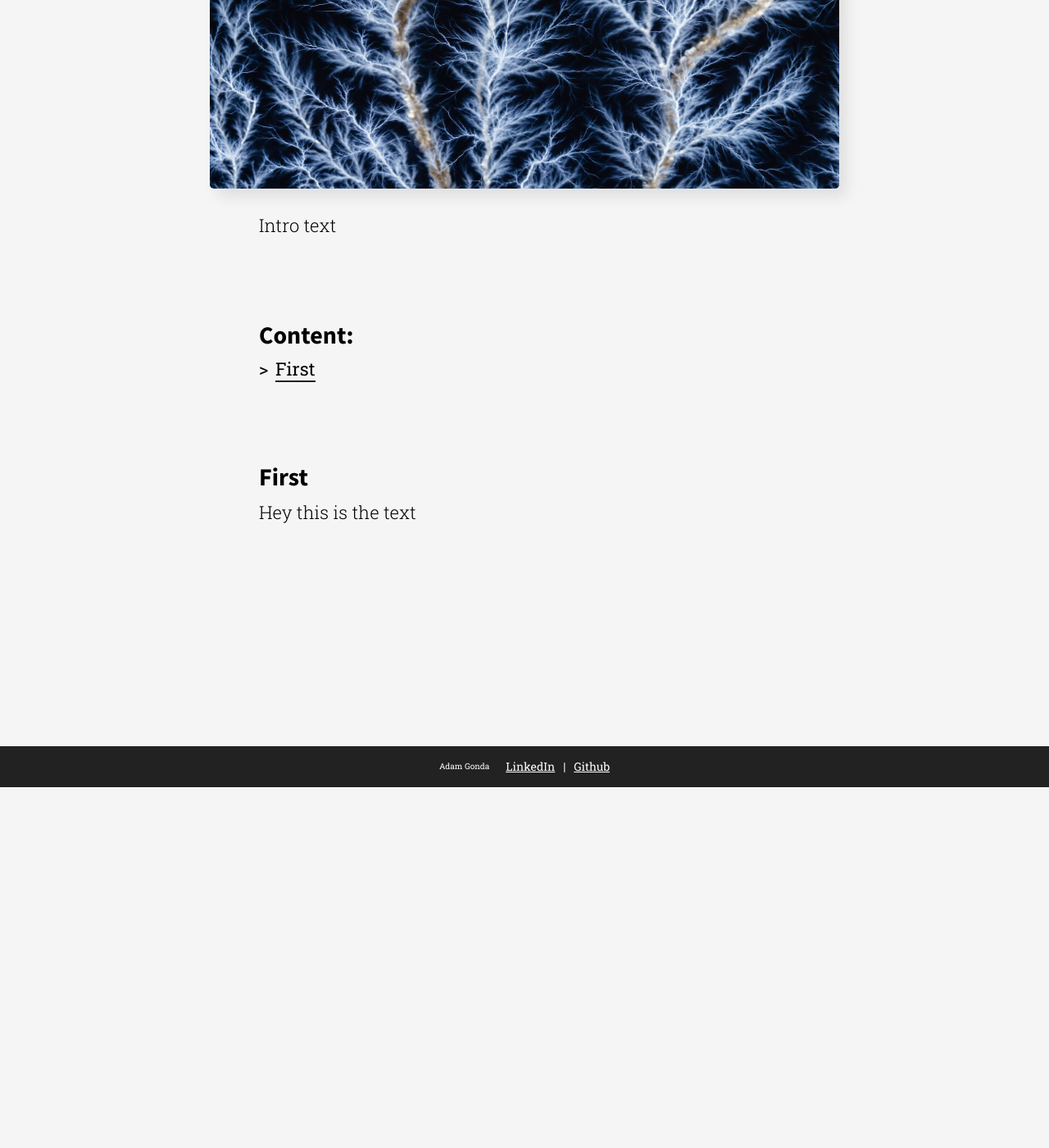
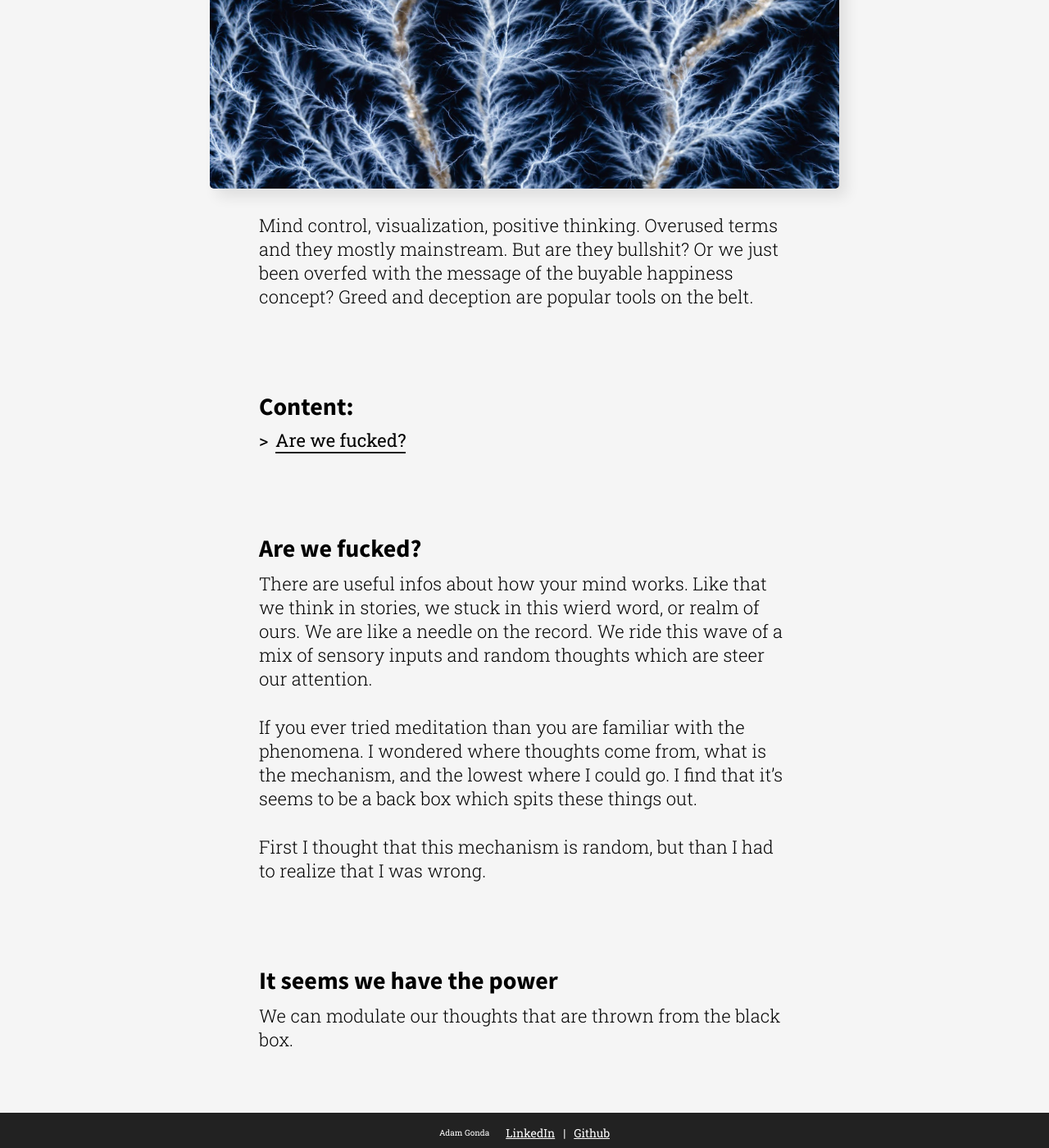
Before and after one commit to AdamGonda/adamgonda.com, a Jekyll site: the page built from _posts/2021-07-27-Psyche-Hacking.md, in a window 1280 px wide and 1400 px high, scrolled down 440 px. Shown: the whole window at 82% size. Built offline with Jekyll 4.4.1, drawn with Linux system fonts in a browser that asks for light colours; some of the changed text lies outside the part shown.

Commit message:
write post pwd

```diff
--- a/_posts/2021-07-27-Psyche-Hacking.md
+++ b/_posts/2021-07-27-Psyche-Hacking.md
@@ -3,16 +3,31 @@ layout: post
 author: Adam Gonda
 minutes: 4
 tags:
-  - A
-  - B
+  - Cyber shaman
+  - Psyche
+  - Hacking
 titles:
-  - First
+  - Are we fucked?
 ---
 
-Intro text
+Mind control, visualization, positive thinking. Overused terms and they mostly mainstream.
+But are they bullshit? Or we just been overfed with the message of the buyable happiness concept?
+Greed and deception are popular tools on the belt.
 
 {% include post-content-list.html titles=page.titles %}
 
-# First
+# Are we fucked?
 
-Hey this is the text
+There are useful infos about how your mind works. Like that we think in stories,
+we stuck in this wierd word, or realm of ours. We are like a needle on the record.
+We ride this wave of a mix of sensory inputs and random thoughts which are steer our attention.
+
+If you ever tried meditation than you are familiar with the phenomena.
+I wondered where thoughts come from, what is the mechanism, and the lowest
+where I could go. I find that it's seems to be a back box which spits these things out.
+
+First I thought that this mechanism is random, but than I had to realize that I was wrong.
+
+# It seems we have the power
+
+We can modulate our thoughts that are thrown from the black box.
```
